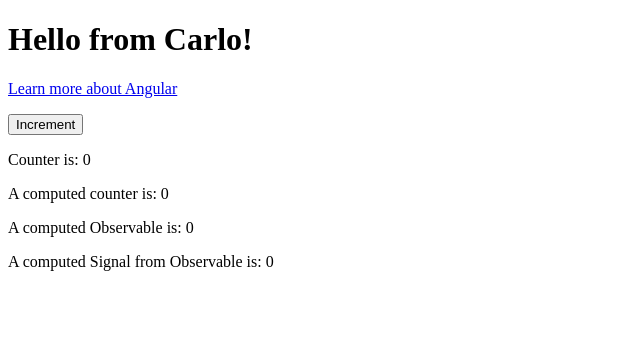
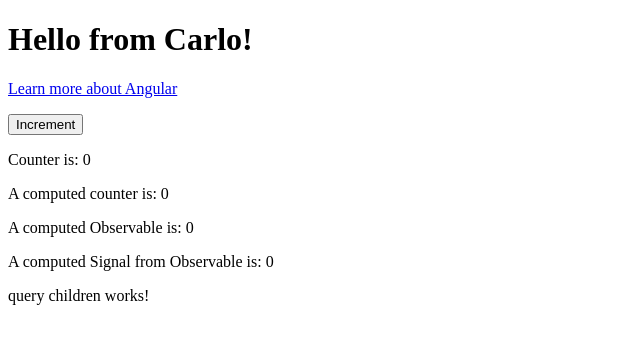
Before and after one commit to carlocarlen/stackblitz-studying-angular, an Angular app: page / in a window 1280 px wide. Shown: the top 344 px of the page, without its empty margins (0-640 px from the left). Built offline with nearby package versions, Linux system fonts and the light colour scheme.

Commit message:
Query children works

```diff
--- a/src/main.ts
+++ b/src/main.ts
@@ -4,11 +4,12 @@ import { toObservable, toSignal } from '@angular/core/rxjs-interop';
 import { Observable, map } from 'rxjs';
 import 'zone.js';
 import { CommonModule } from '@angular/common';
+import { QueryChildrenComponent } from './query-children.component';
 
 @Component({
   selector: 'app-root',
   standalone: true,
-  imports: [ CommonModule ],
+  imports: [ CommonModule, QueryChildrenComponent ],
   template: `
     <h1>Hello from {{ name }}!</h1>
     <a target="_blank" href="https://angular.dev/overview">
@@ -20,6 +21,7 @@ import { CommonModule } from '@angular/common';
     <p>A computed counter is: {{ doubleCounter() }} </p>
     <p>A computed Observable is: {{ counter$ | async }}</p>
     <p>A computed Signal from Observable is: {{ counterFinalSignal() }} </p>
+    <app-query-children></app-query-children>
   `,
 })
 export class App {
--- /dev/null
+++ b/src/query-children.component.ts
@@ -0,0 +1,10 @@
+import { Component } from "@angular/core";
+
+@Component({
+    selector: 'app-query-children',
+    standalone: true,
+    template: `
+      <p>query children works!</p>
+    `,
+})
+export class QueryChildrenComponent {}
```
